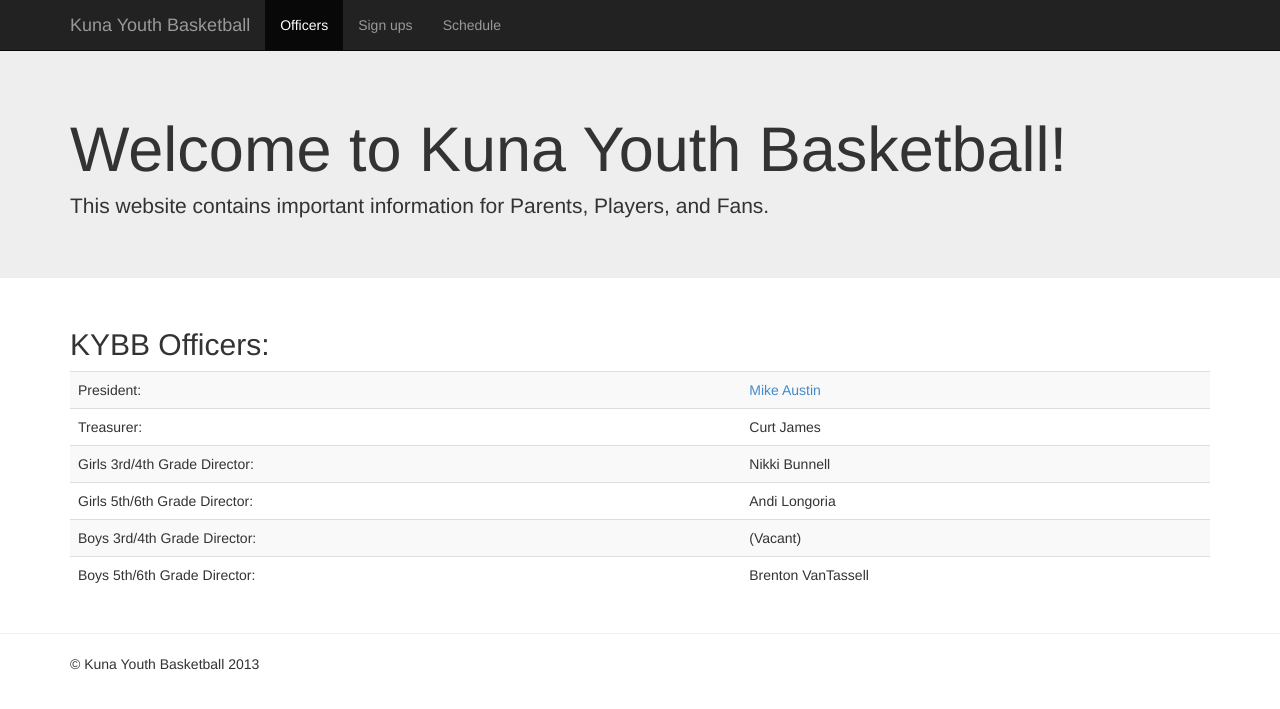
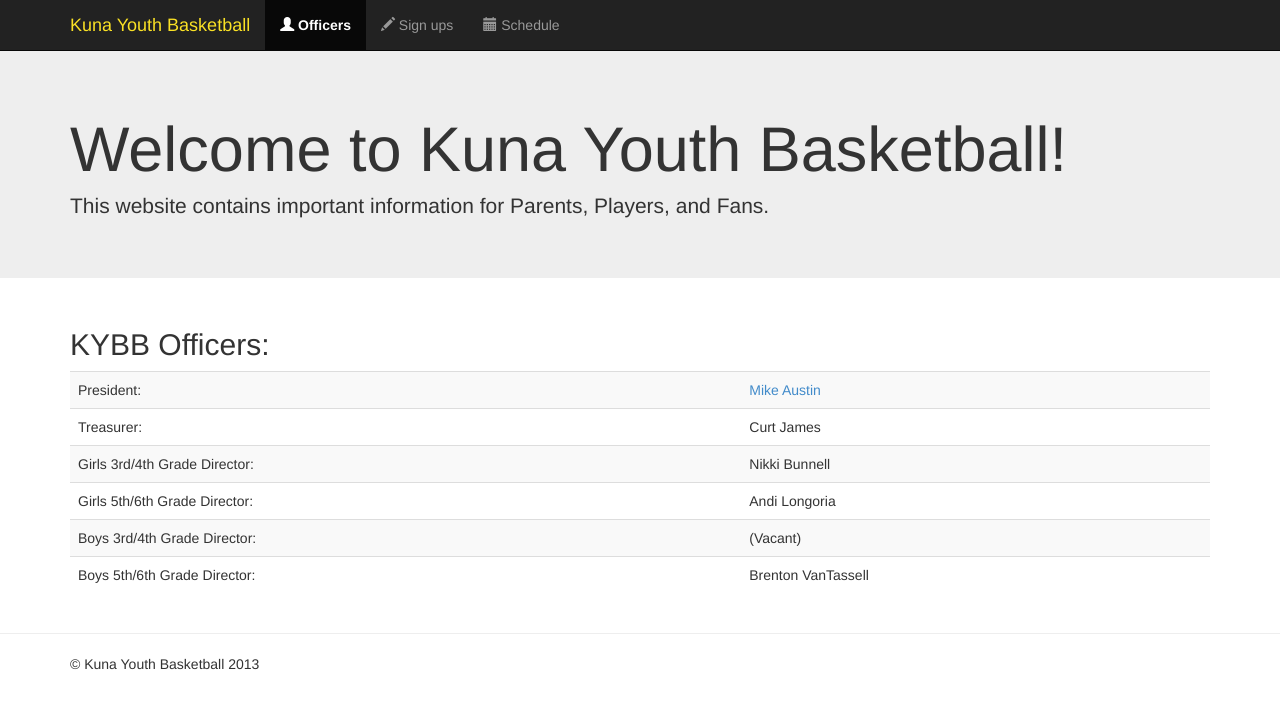
Before and after one commit to justinbkay/kunayouthbb, a Jekyll site: the page built from officers/index.html, in a window 1280 px wide. Shown: the top 709 px of the page. Built offline with Jekyll 4.4.1, drawn with Linux system fonts in a browser that asks for light colours; nearby versions of some CDN libraries; Markdown is read by kramdown in place of the engine named in the settings.

Commit message:
adding some styling for navbar

```diff
--- a/_layouts/default.html
+++ b/_layouts/default.html
@@ -38,9 +38,9 @@
         <!-- Collect the nav links, forms, and other content for toggling -->
         <div class="collapse navbar-collapse" id="bs-example-navbar-collapse-1">
           <ul class="nav navbar-nav">
-            <li class="{{ page.officers }}"><a href="/officers/">Officers</a></li>
-            <li class="{{ page.signups }}"><a href="/signups/">Sign ups</a></li>
-            <li class="{{ page.schedule }}"><a href="/schedule/">Schedule</a></li>
+            <li class="{{ page.officers }}"><a href="/officers/"><span class="glyphicon glyphicon-user"></span> Officers</a></li>
+            <li class="{{ page.signups }}"><a href="/signups/"><span class="glyphicon glyphicon-pencil"></span> Sign ups</a></li>
+            <li class="{{ page.schedule }}"><a href="/schedule/"><span class="glyphicon glyphicon-calendar"></span> Schedule</a></li>
           </ul>
         </div><!-- /.navbar-collapse -->
       </div>
```
Also changed, not shown: css/bootstrap.css.
